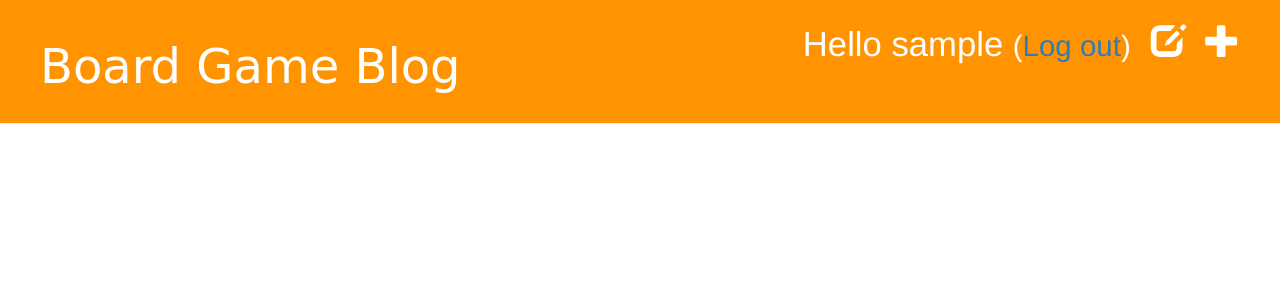
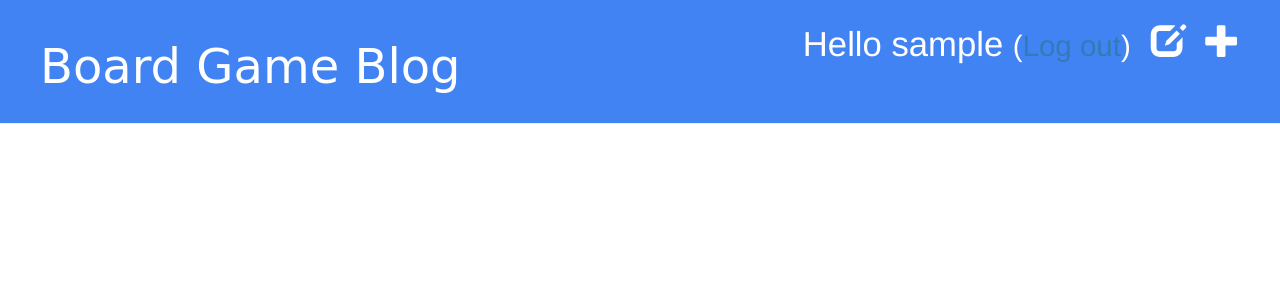
Before and after one commit to WesolyBanan/szt_blog, a Django app: a page that uses blog/templates/blog/base.html in a window 1280 px wide. Shown: the top 300 px of the page. Run offline with Django 3.2, Linux system fonts and the light colour scheme; the visitor is signed in with stand-in values (Sample User, id 1); data that the repository does not hold is empty; some libraries are stand-ins or nearby versions.

Commit message:
Page improvements

```diff
--- a/static/css/blog.css
+++ b/static/css/blog.css
@@ -1,5 +1,5 @@
 .page-header {
-    background-color: #ff9400;
+    background-color: #4283f4;
     margin-top: 0;
     padding: 20px 20px 20px 40px;
 }
@@ -15,7 +15,7 @@
 }
 
 h1, h2, h3, h4 {
-    font-family: 'Lobster', cursive;
+    font-family: 'Gadget', cursive;
 }
 
 .date {
@@ -40,6 +40,7 @@ h1, h2, h3, h4 {
 
 .post {
     margin-bottom: 70px;
+    width: 100%;
 }
 
 .post h1 a, .post h1 a:visited {
```
